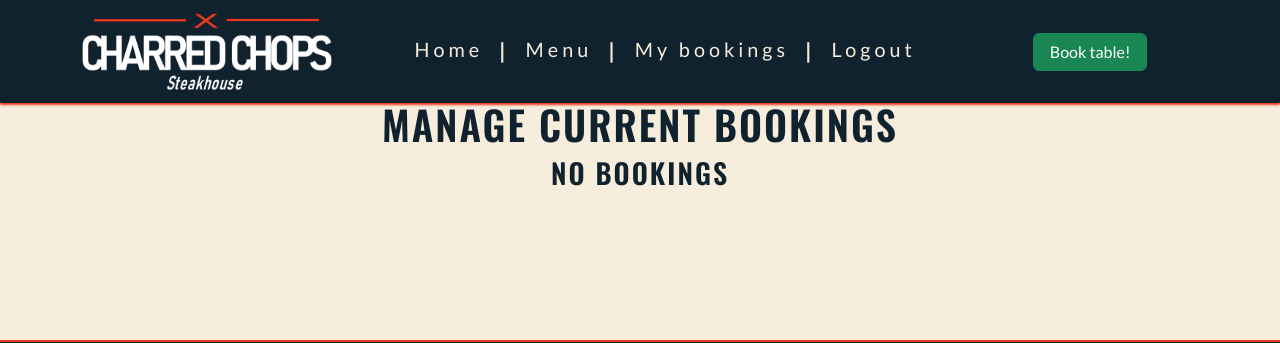
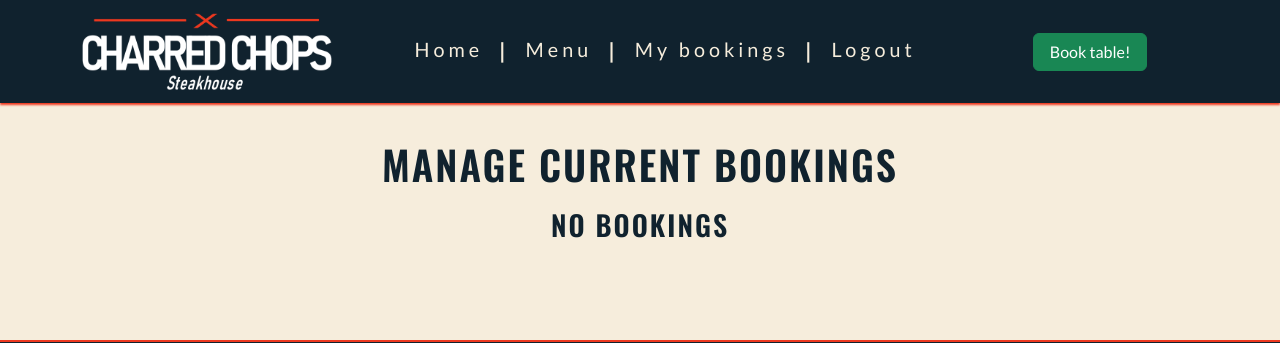
Before and after one commit to jomazzei/charredchops, a Django app: page /booking/mybookings/ in a window 1280 px wide. Shown: the top 343 px of the page. Run offline with Django 4.2, Linux system fonts and the light colour scheme; the visitor is signed in with stand-in values (Sample User, id 1); data that the repository does not hold is empty; some libraries are stand-ins or nearby versions.

Commit message:
Fixed some margins and slightly more consistent spacing. Validated logged out views of pages

```diff
--- a/booking/templates/booking/booking_details.html
+++ b/booking/templates/booking/booking_details.html
@@ -90,7 +90,7 @@
 
 
         <div class="row">
-            <div class="col mt-5 text-center">
+            <div class="col mt-5 mb-3 text-center">
                 <a href="{% url 'booking_list_page' %}" class="btn btn-dark">All bookings</a>
             </div>
         </div>
--- a/booking/templates/booking/booking_list.html
+++ b/booking/templates/booking/booking_list.html
@@ -16,6 +16,7 @@
         {% if not booking_list %}
         <div class="col text-center">
             <h3>No bookings</h3>
+        </div>
     </div>
 
     {% else %}
--- a/static/css/style.css
+++ b/static/css/style.css
@@ -217,7 +217,7 @@ footer a {
 /* ---------------------- Call to action */
 #call-to-action {
     margin-top: 50px;
-    margin-bottom: 40px;
+    margin-bottom: 50px;
     font-size: 130%;
 }
 
@@ -330,9 +330,13 @@ footer a {
 /* -------------------------------------------------------------- MY BOOKINGS */
 
 /* ---------------------- List items */
-.booking-row-split {
-    margin-top: 20px;
-    margin-bottom: 10px;
+#list-container {
+    margin-top: 40px;
+    margin-bottom: 30px;
+}
+
+#list-container h1 {
+    margin-bottom: 20px;
 }
 
 #list-container a {
```
Lines whose indentation alone changed are shown as unchanged.
